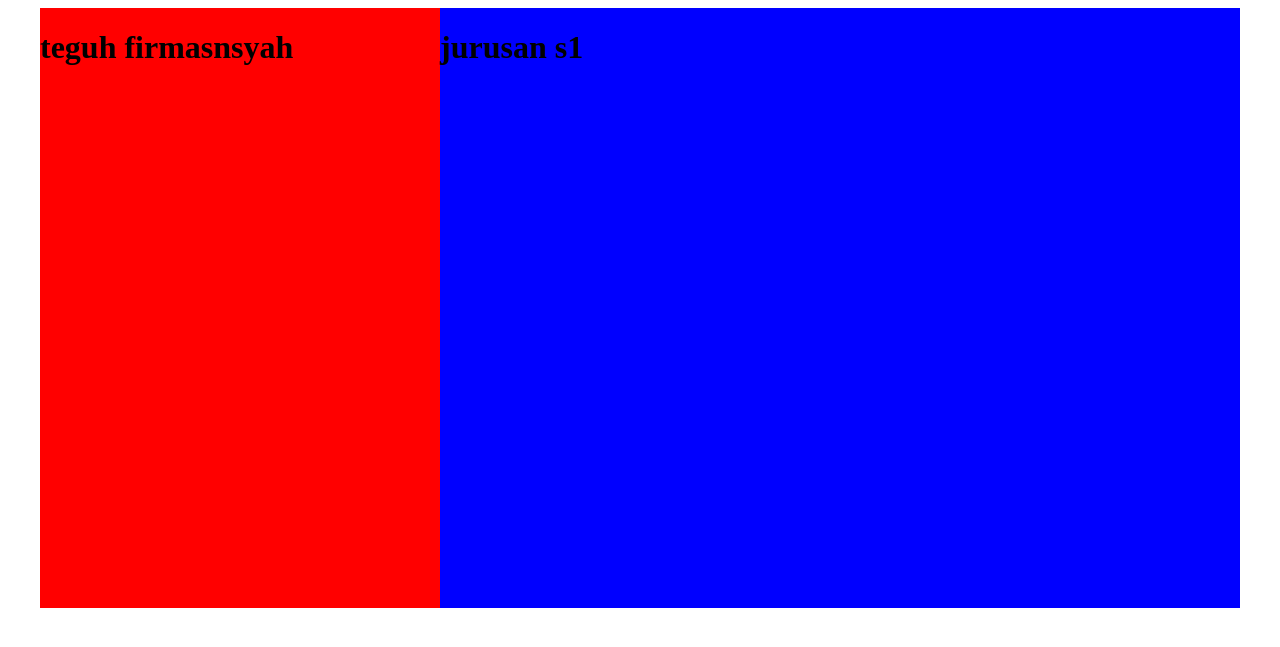
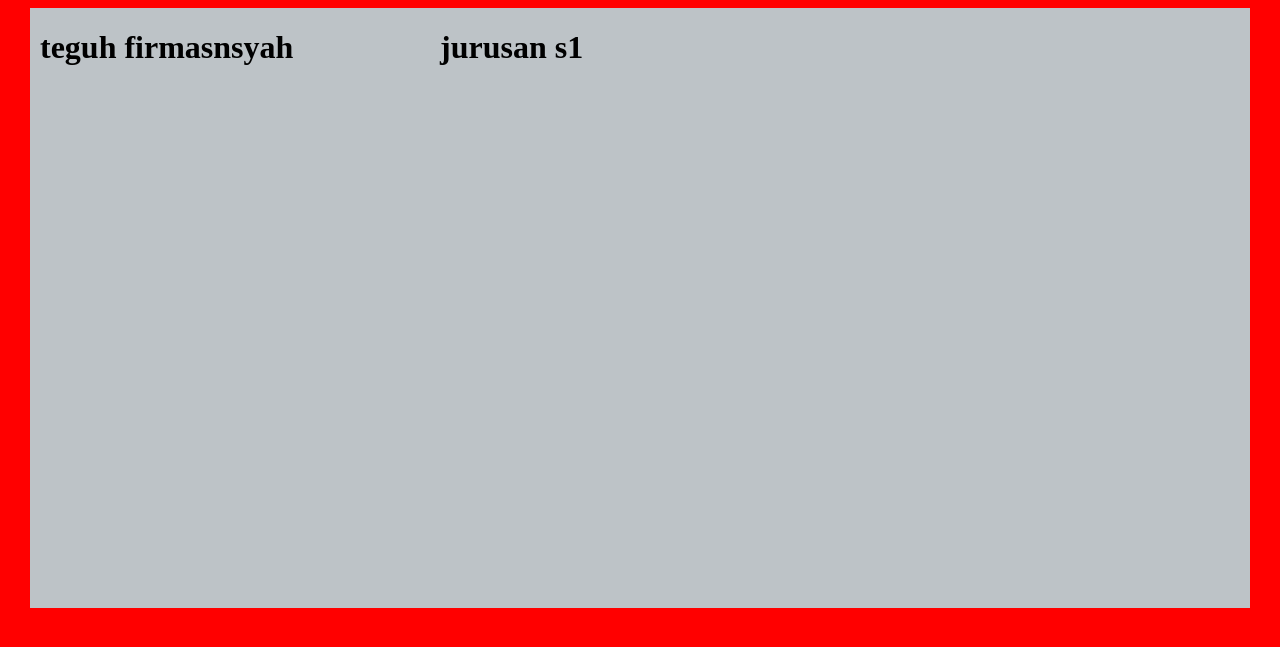
Before and after one commit to githubhuget/latihan1, a PHP site: page / in a window 1280 px wide. Shown: the top 647 px of the page. Run offline with PHP 8.4, Linux system fonts and the light colour scheme.

Commit message:
3.12 warna website

```diff
--- a/hello.html/asset/style.css
+++ b/hello.html/asset/style.css
@@ -1,19 +1,27 @@
+body {
+    background-color: red;
+}
 .wrapper {
-    background:gray;
+
 }
 .container {
     width: 1200px;
     margin: auto;
+    padding-right: 10px;
+    padding-left: 10px;
+
+    background-color: #bdc3c7;
 }
 .sidebar {
     width: 400px;
     height: 600px;
-    background: red;
     float: left;
 }
 .content {
     width: 800px;
     height: 600px;
-    background: blue;
     float:right ;
 }
+.clear {
+    clear: both;
+}
--- a/hello.html/index.html
+++ b/hello.html/index.html
@@ -15,6 +15,7 @@
             <div class="content">
                 <h1>jurusan s1</h1>
             </div>
+            <div class="clear"></div>
         </div>
     </div>
 </body>
```
